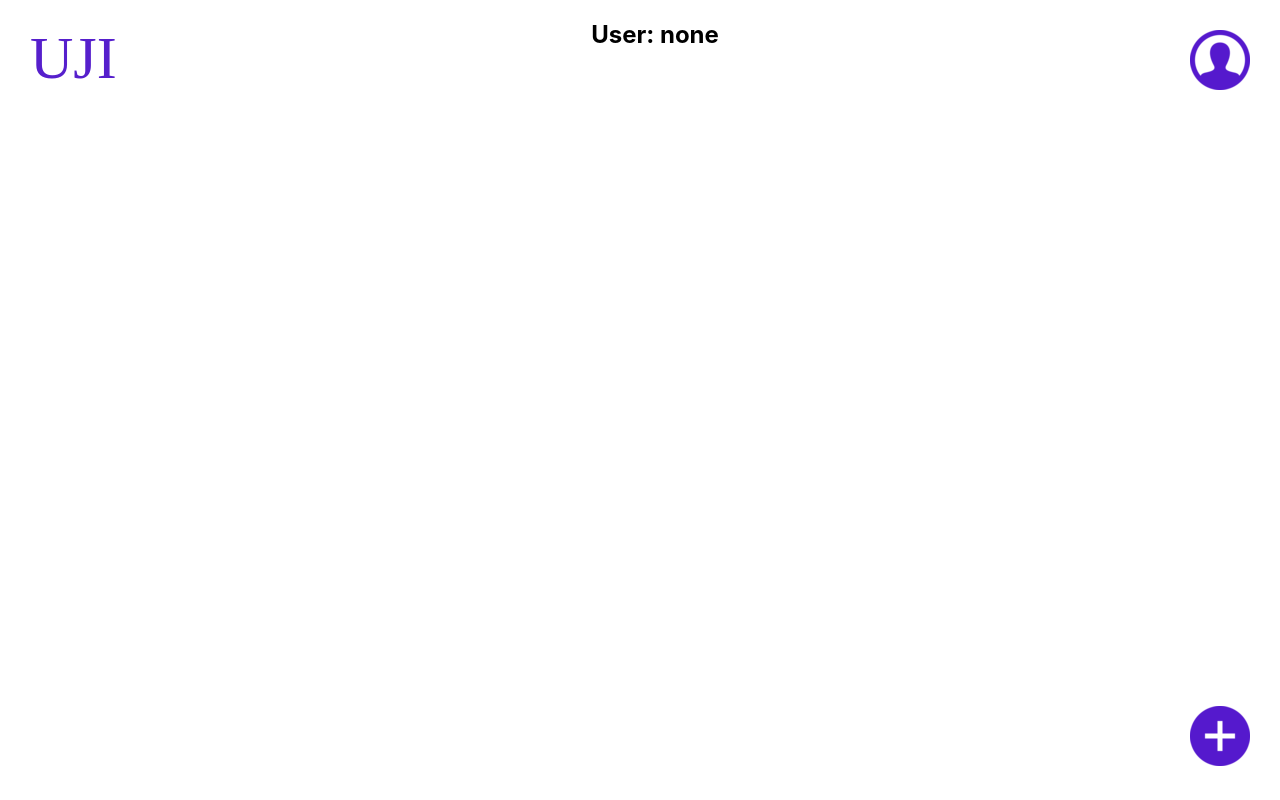
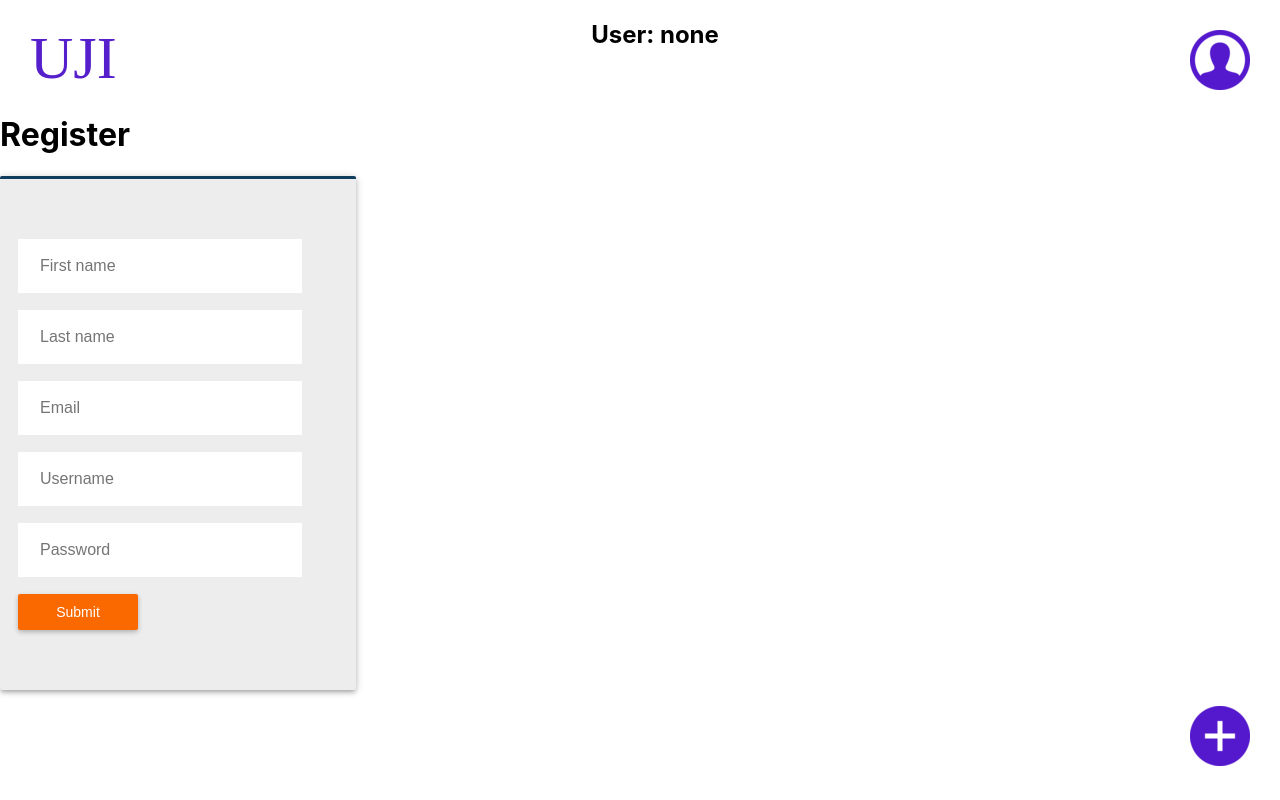
Before and after one commit to sembry/Uji, a React (Create React App) app in the folder uji/: page /register in a window 1280 px wide. Built offline with nearby package versions, Linux system fonts and the light colour scheme.

Commit message:
Added login querying and username persistance

```diff
--- a/uji/src/App.js
+++ b/uji/src/App.js
@@ -46,6 +46,7 @@ class ParentComponent extends React.Component{
               <Route path="/login" render={()=><Login setUser={this.setUser} />} />
               <Route path="/feed" component={Feed} />
               <Route path="/postform" render={() => <PostForm user={this.state.user} />} />
+              <Route path="/register" render={() => <Register setUser={this.setUser} />} />
             </Switch>
           </Router>
         </div>
--- a/uji/src/Components/LoginComponent.js
+++ b/uji/src/Components/LoginComponent.js
@@ -17,32 +17,28 @@ class Login extends React.Component {
         this.handleSubmit = this.handleSubmit.bind(this);
       }
 
+      // update text fields
       handleChange(e) {
           this.setState({
               [e.target.name]: e.target.value
           });
       }
 
+      // checks if login exists and directs user to home or to registration
       handleSubmit(e) {
         e.preventDefault();
-        const login = {
-          username: this.state.username,
-          password: this.state.password
-        }
-        this.checkLogins(login);
-      }
-
-      checkLogins(login) {
-          const itemsRef = firebase.database().ref('logins');
-          itemsRef.on('value', (snapshot) => {
-              let logins = snapshot.val();
-              for (let item in logins){
-                  if (login = item){
-                    this.props.setUser(this.state.username);
-                    this.props.history.push("/postform");
-                  }
-              }
-          });
+        const username = this.state.username;
+        const itemsRef = firebase.database().ref('users');
+        itemsRef.child(username).once('value', function(snapshot) {
+            var exists = (snapshot.val() !== null);
+            if (exists){
+                this.props.setUser(this.state.username);
+                this.props.history.push("/");
+            }
+            else {
+                this.props.history.push("register");
+            }
+        });
       }
 
       render() {
--- a/uji/src/Components/PostFormComponent.js
+++ b/uji/src/Components/PostFormComponent.js
@@ -18,6 +18,7 @@ class PostForm extends React.Component {
       });
   }
 
+  // submits the new post with content + user to database
   handleSubmit(e) {
     e.preventDefault();
     const itemsRef = firebase.database().ref('posts');
@@ -26,6 +27,7 @@ class PostForm extends React.Component {
       username: this.props.user
     }
     itemsRef.push(post);
+    // switch back to feed view
     this.props.history.push('/feed')
   }
 
--- a/uji/src/Components/RegisterComponent.js
+++ b/uji/src/Components/RegisterComponent.js
@@ -17,9 +17,9 @@ class Register extends Component {
         <h1>Register</h1>
         <section className="credentials">
             <form onSubmit={this.handleSubmit}>
-              <input type="text" name="firstname" placeholder="Username" onChange={this.handleChange} value={this.state.username}/>
-              <input type="text" name="lastname" placeholder="Username" onChange={this.handleChange} value={this.state.username}/>
-              <input type="text" name="email" placeholder="Username" onChange={this.handleChange} value={this.state.username}/>
+              <input type="text" name="firstname" placeholder="First name" onChange={this.handleChange} value={this.state.username}/>
+              <input type="text" name="lastname" placeholder="Last name" onChange={this.handleChange} value={this.state.username}/>
+              <input type="text" name="email" placeholder="Email" onChange={this.handleChange} value={this.state.username}/>
               <input type="text" name="username" placeholder="Username" onChange={this.handleChange} value={this.state.username}/>
               <input type="text" name="password" placeholder="Password" onChange={this.handleChange} value={this.state.password}/>
               <button>Submit</button>
```
